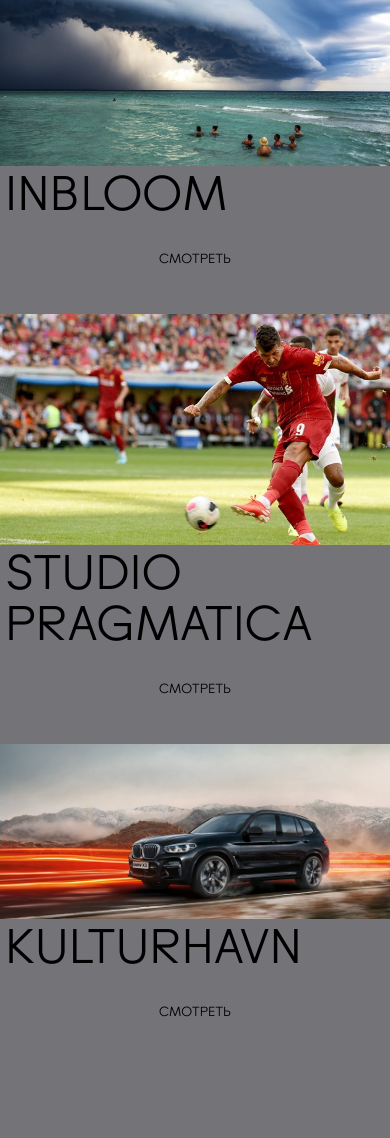
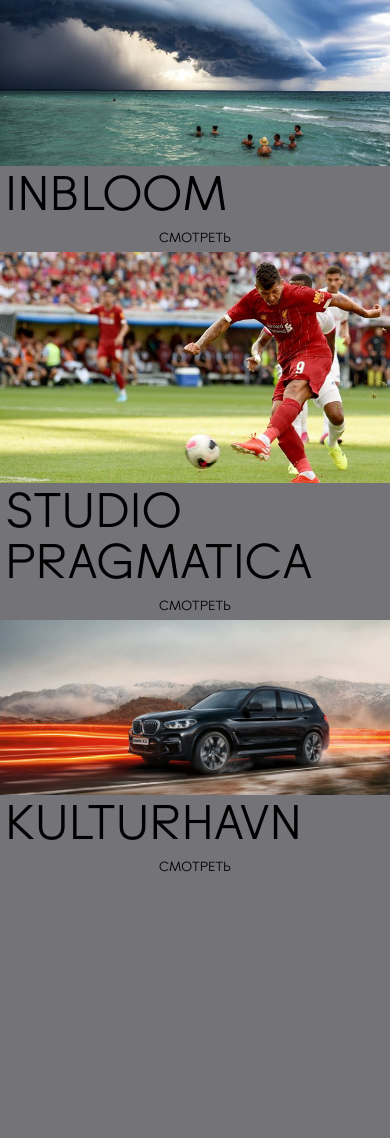
Before and after one commit to Lia5/2019-11-agung, a website built with webpack: page src/index.html in a window 390 px wide. Shown: the part 827-1965 px from the top of the page. Built offline with nearby package versions, Linux system fonts and the light colour scheme.

Commit message:
distance

```diff
--- a/src/css/header/__title/header__title.css
+++ b/src/css/header/__title/header__title.css
@@ -4,7 +4,7 @@
   line-height: 1;
   text-align: center;
   text-transform: uppercase;
-  margin: 0 0 1rem;
+  margin: 0 0 4.5rem;
   font-weight: 500;
   transition: font-size .5s ease;
 }
--- a/src/css/header/header.css
+++ b/src/css/header/header.css
@@ -17,8 +17,13 @@
   flex-direction: column;
   justify-content: space-between;
   height: 100vh;
-  height: calc(100vh - 55px);
   min-height: 300px;
   width: 100%;
   box-sizing: border-box;
 }
+
+@media screen and (max-width: 576px) {
+.header {
+    height: calc(100vh - 55px);
+  }
+}
--- a/src/css/project/__btn/project__btn.css
+++ b/src/css/project/__btn/project__btn.css
@@ -19,3 +19,8 @@
   /* color: #fff;
   background-color: #000; */
 }
+@media screen and (max-width: 576px) {
+  .project__btn {
+    padding: 11px 7px 7px;
+  }
+}
--- a/src/css/project/__foot/project__foot.css
+++ b/src/css/project/__foot/project__foot.css
@@ -9,6 +9,6 @@
   .project__foot {
     padding-left: 1rem;
     padding-right: 1rem;
-    padding-bottom: 2rem;
+    padding-bottom: 0;
   }
 }
--- a/src/css/project/__head/project__head.css
+++ b/src/css/project/__head/project__head.css
@@ -12,6 +12,8 @@
 }
 @media screen and (max-width: 576px) {
   .project__head {
+    padding-top: 16px;
+    padding-bottom: 0;
     padding-left: 5px;
     padding-right: 5px;
   }
--- a/src/index.css
+++ b/src/index.css
@@ -29,3 +29,6 @@
     font-size: 14px;
   }
 }
+body {
+  background: #737378;
+}
```
Also changed, not shown: dist/index.html, 2 other files.
